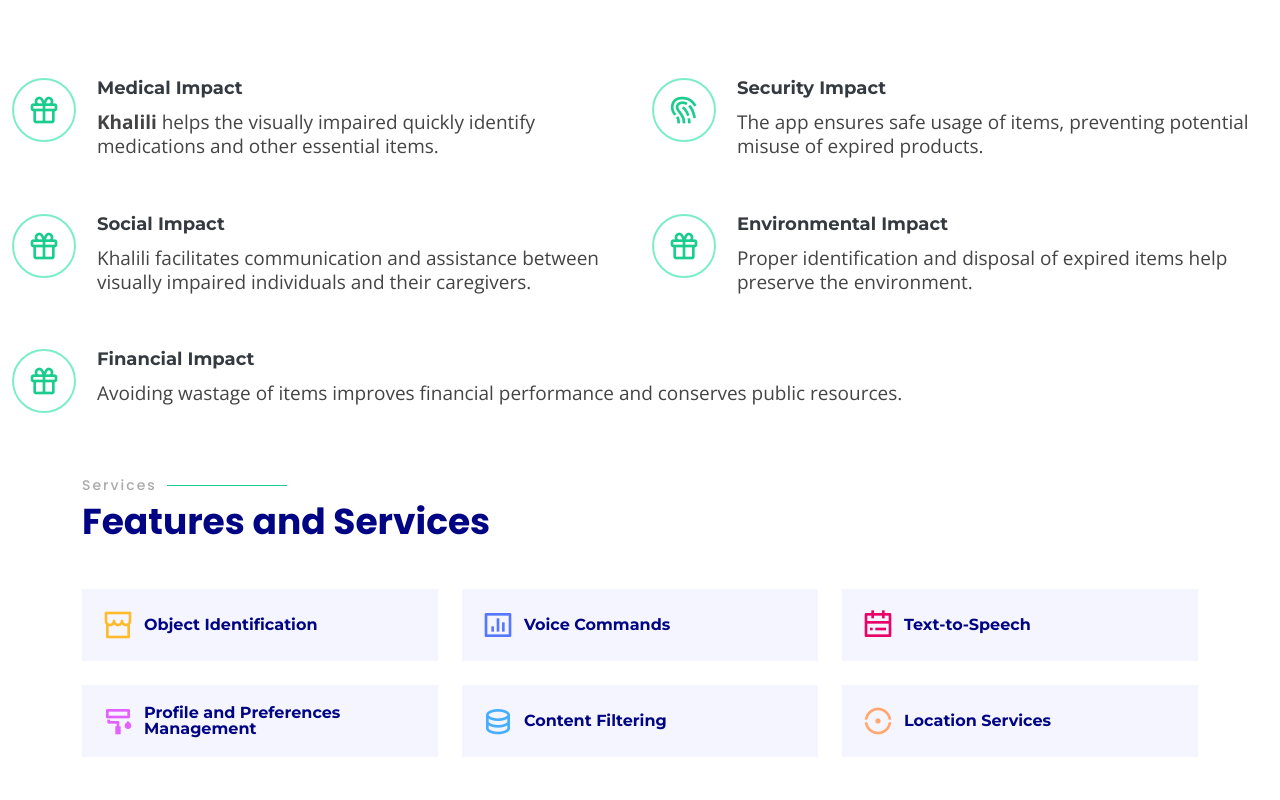
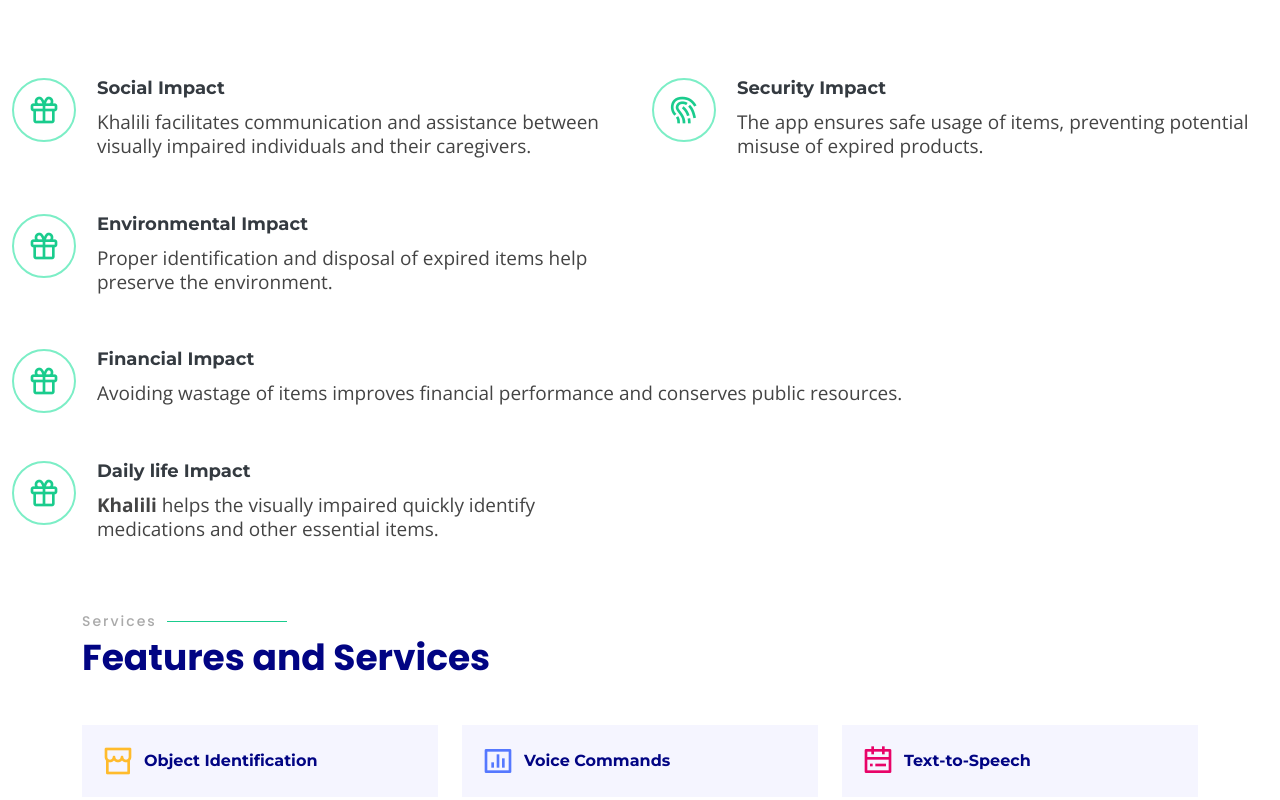
Before and after one commit to Khalilivision/Khalilivision.github.io, a plain HTML site: page index.html in a window 1280 px wide. Shown: the part 1056-1856 px from the top of the page. Drawn offline with nearby package versions, Linux system fonts and the light colour scheme.

Commit message:
Update index.html

```diff
--- a/index.html
+++ b/index.html
@@ -140,18 +140,13 @@
 
 <div class="icon-box col-xl-6 col-lg-6" data-aos="zoom-in" data-aos-delay="200">
   <div class="icon"><i class="bx bx-gift"></i></div>
-  <h4 class="title"><a href="">Medical Impact</a></h4>
-  <p class="description" style="font-size:19px;"><strong>Khalili</strong> helps the visually impaired quickly identify medications and other essential items.</p>
+  <h4 class="title"><a href="">Social Impact</a></h4>
+  <p class="description" style="font-size:19px;">Khalili facilitates communication and assistance between visually impaired individuals and their caregivers.</p>
 </div>
 <div class="icon-box col-xl-6 col-lg-6" data-aos="zoom-in" data-aos-delay="100">
   <div class="icon"><i class="bx bx-fingerprint"></i></div>
   <h4 class="title"><a href="">Security Impact</a></h4>
   <p class="description" style="font-size:19px;">The app ensures safe usage of items, preventing potential misuse of expired products.</p>
-</div>
-<div class="icon-box col-xl-6 col-lg-6" data-aos="zoom-in" data-aos-delay="200">
-  <div class="icon"><i class="bx bx-gift"></i></div>
-  <h4 class="title"><a href="">Social Impact</a></h4>
-  <p class="description" style="font-size:19px;">Khalili facilitates communication and assistance between visually impaired individuals and their caregivers.</p>
 </div>
 <div class="icon-box col-xl-6 col-lg-6" data-aos="zoom-in" data-aos-delay="200">
   <div class="icon"><i class="bx bx-gift"></i></div>
@@ -162,6 +157,11 @@
   <div class="icon"><i class="bx bx-gift"></i></div>
   <h4 class="title"><a href="">Financial Impact</a></h4>
   <p class="description" style="font-size:19px;">Avoiding wastage of items improves financial performance and conserves public resources.</p>
+</div>
+<div class="icon-box col-xl-6 col-lg-6" data-aos="zoom-in" data-aos-delay="200">
+  <div class="icon"><i class="bx bx-gift"></i></div>
+  <h4 class="title"><a href="">Daily life Impact</a></h4>
+  <p class="description" style="font-size:19px;"><strong>Khalili</strong> helps the visually impaired quickly identify medications and other essential items.</p>
 </div>
 
 
```
